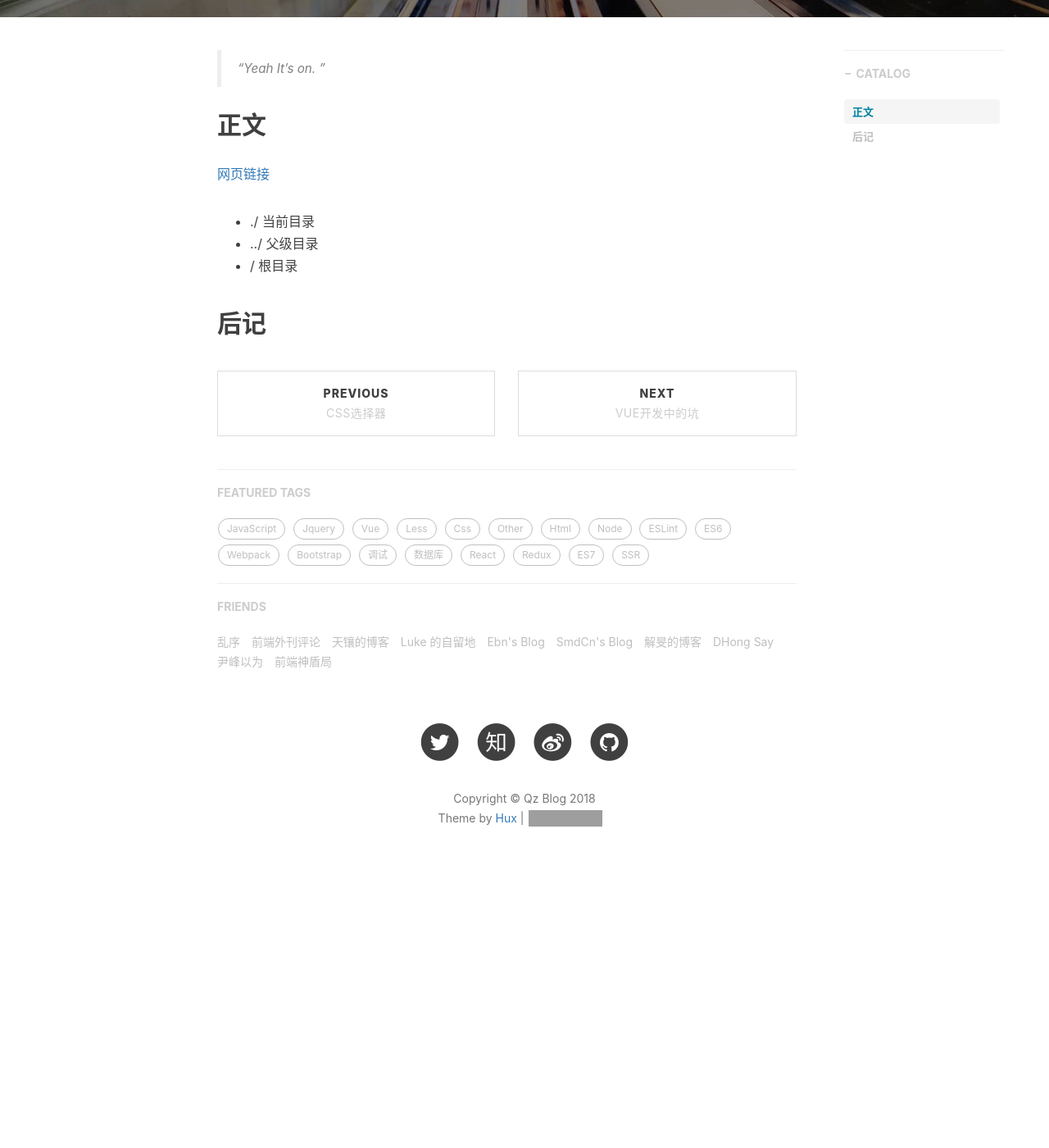
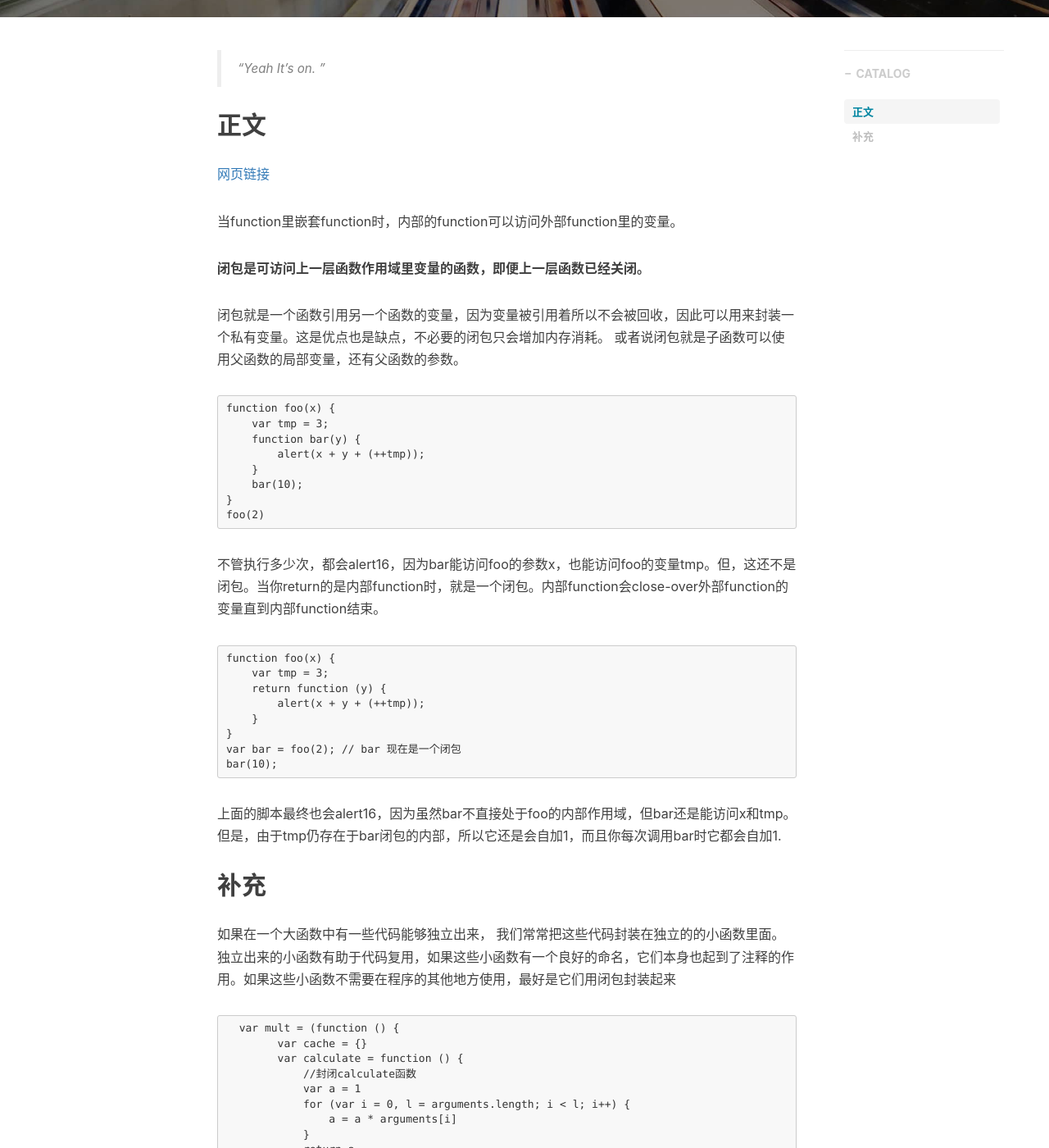
Before and after one commit to stephen-mi/QinZhen001.github.io, a Jekyll site: the page built from _posts/2017-07-29-js闭包-myblog.markdown, in a window 1280 px wide and 1400 px high, scrolled down 436 px. Shown: the whole window at 82% size. Built offline with Jekyll 4.4.1, drawn with Linux system fonts in a browser that asks for light colours; nearby versions of some CDN libraries; comment, search, counter and statistics services are not loaded; before the commit the page ends 1538 px from its top, so only the background shows below that; some of the changed text lies outside the part shown; grey boxes are pictures that could not be loaded.

Commit message:
qz commit

````diff
--- a/_posts/2017-07-29-js闭包-myblog.markdown
+++ b/_posts/2017-07-29-js闭包-myblog.markdown
@@ -1,22 +1,79 @@
 ---
 layout:     post
 title:      "JS闭包"
-date:       2017-07-29 10:05:00
+date:       2017-07-29 23:11:00
 author:     "Qz"
 header-img: "img/post-bg-2015.jpg"
 catalog: true
 tags:
-    - Other
+    - JavaScript
 ---
 
 > “Yeah It's on. ”
 
 
 ## 正文
-[网页链接]()
+[网页链接](http://www.runoob.com/js/js-function-closures.html)
 
-* ./ 当前目录
-* ../ 父级目录
-* / 根目录
+当function里嵌套function时，内部的function可以访问外部function里的变量。
 
-## 后记
+<strong>闭包是可访问上一层函数作用域里变量的函数，即便上一层函数已经关闭。</strong>
+
+闭包就是一个函数引用另一个函数的变量，因为变量被引用着所以不会被回收，因此可以用来封装一个私有变量。这是优点也是缺点，不必要的闭包只会增加内存消耗。
+或者说闭包就是子函数可以使用父函数的局部变量，还有父函数的参数。
+
+
+```
+function foo(x) {
+    var tmp = 3;
+    function bar(y) {
+        alert(x + y + (++tmp));
+    }
+    bar(10);
+}
+foo(2)
+```
+不管执行多少次，都会alert16，因为bar能访问foo的参数x，也能访问foo的变量tmp。但，这还不是闭包。当你return的是内部function时，就是一个闭包。内部function会close-over外部function的变量直到内部function结束。
+```
+function foo(x) {
+    var tmp = 3;
+    return function (y) {
+        alert(x + y + (++tmp));
+    }
+}
+var bar = foo(2); // bar 现在是一个闭包
+bar(10);
+```
+上面的脚本最终也会alert16，因为虽然bar不直接处于foo的内部作用域，但bar还是能访问x和tmp。
+但是，由于tmp仍存在于bar闭包的内部，所以它还是会自加1，而且你每次调用bar时它都会自加1.
+
+
+
+## 补充
+如果在一个大函数中有一些代码能够独立出来， 我们常常把这些代码封装在独立的的小函数里面。独立出来的小函数有助于代码复用，如果这些小函数有一个良好的命名，它们本身也起到了注释的作用。如果这些小函数不需要在程序的其他地方使用，最好是它们用闭包封装起来
+
+
+
+
+```
+  var mult = (function () {
+        var cache = {}
+        var calculate = function () {
+            //封闭calculate函数
+            var a = 1
+            for (var i = 0, l = arguments.length; i < l; i++) {
+                a = a * arguments[i]
+            }
+            return a
+        }
+
+
+        return function () {
+            var args = Array.prototype.join.call(arguments, ',')
+            if (args in cache) {
+                return cache[args]
+            }
+            return cache[args] = calculate.apply(null, arguments)
+        }
+    })()
+```
````
Also changed, not shown: _posts/2017-08-09-call()和apply()方法-myblog.markdown (+41 -1 lines), _posts/2017-09-25-html中的Canvas-myblog.markdown (+50 -0 lines).
